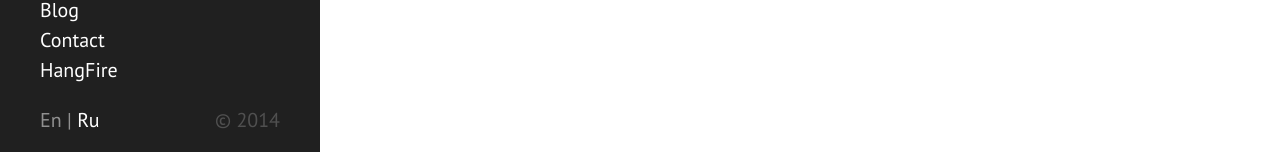
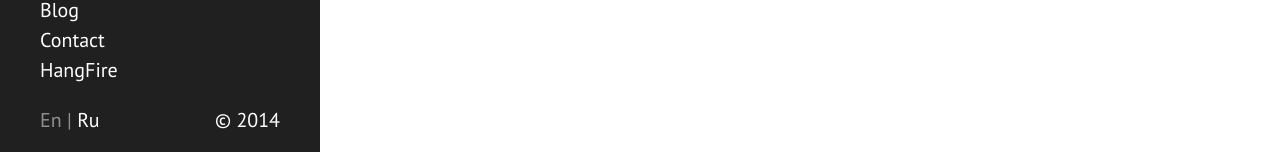
Before and after one commit to odinserj/odinserj.net, a Jekyll site: the page built from index.html, in a window 1280 px wide. Shown: the part 745-897 px from the top of the page. Built offline with Jekyll 4.4.1, drawn with Linux system fonts in a browser that asks for light colours; Markdown is read by kramdown in place of the engine named in the settings; the list of posts is cut into pages by our own code.

Commit message:
Removed copy color

```diff
--- a/public/css/hyde.css
+++ b/public/css/hyde.css
@@ -264,10 +264,6 @@ footer {
   overflow: hidden;
 }
 
-footer .copy {
-  color: #505050;
-}
-
 @media (min-width: 48rem) {
   footer .copy {
     float: right;
```
